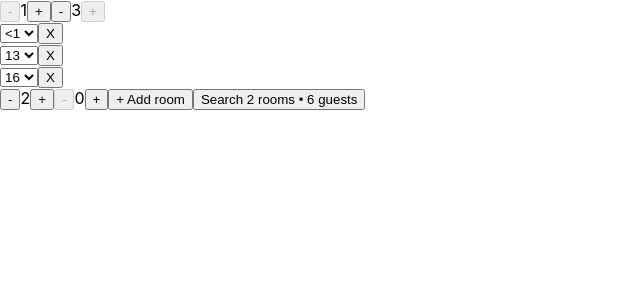
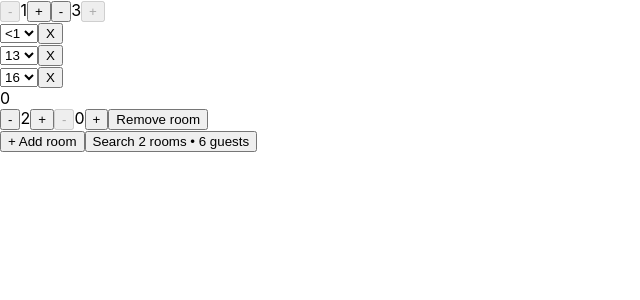
Before and after one commit to imteekay/frontend-challenges, a React (Create React App) app in the folder findhotel-frontend-assignment/: page / in a window 1280 px wide. Both pictures are taken after a click on the button "+ Add room". Shown: the top 300 px of the page, without its empty margins (0-640 px from the left). Built offline with nearby package versions, Linux system fonts and the light colour scheme.

Commit message:
remove room

```diff
--- a/findhotel-frontend-assignment/src/GuestRooms/contexts/GuestRoomsContext.tsx
+++ b/findhotel-frontend-assignment/src/GuestRooms/contexts/GuestRoomsContext.tsx
@@ -13,6 +13,7 @@ type GuestRoomsValues = {
   addChild: (room: string) => void;
   removeChild: (room: string, childIndex?: number) => void;
   addRoom: () => void;
+  removeRoom: (room: string) => void;
   guestRooms: GuestRooms;
 };
 
@@ -135,6 +136,14 @@ export const GuestRoomsProvider = ({ children, guestRoomsString }) => {
     });
   }
 
+  function removeRoom(room: string) {
+    delete guestRooms.rooms[room];
+
+    setGuestRooms({
+      rooms: guestRooms.rooms,
+    });
+  }
+
   const providerValue = {
     getAdultsCount,
     getChildrenCount,
@@ -146,6 +155,7 @@ export const GuestRoomsProvider = ({ children, guestRoomsString }) => {
     addChild,
     removeChild,
     addRoom,
+    removeRoom,
     guestRooms,
   };
 
--- a/findhotel-frontend-assignment/src/components/GuestRooms/index.tsx
+++ b/findhotel-frontend-assignment/src/components/GuestRooms/index.tsx
@@ -4,13 +4,22 @@ import { GuestRoomsContext } from '../../GuestRooms/contexts/GuestRoomsContext';
 import { SearchButton } from './SearchButton';
 
 export const GuestRooms = () => {
-  const { getRooms, addRoom } = useContext(GuestRoomsContext);
+  const { getRooms, addRoom, removeRoom } = useContext(GuestRoomsContext);
   const rooms = getRooms();
+
+  const removeRoomOnClick = (room: string) => () => {
+    removeRoom(room);
+  };
 
   return (
     <>
-      {rooms.map((room) => (
-        <GuestRoom key={room} room={room} />
+      {rooms.map((room, index) => (
+        <div key={room}>
+          <GuestRoom room={room} />
+          {index && (
+            <button onClick={removeRoomOnClick(room)}>Remove room</button>
+          )}
+        </div>
       ))}
       <button onClick={addRoom}>+ Add room</button>
       <SearchButton />
```
